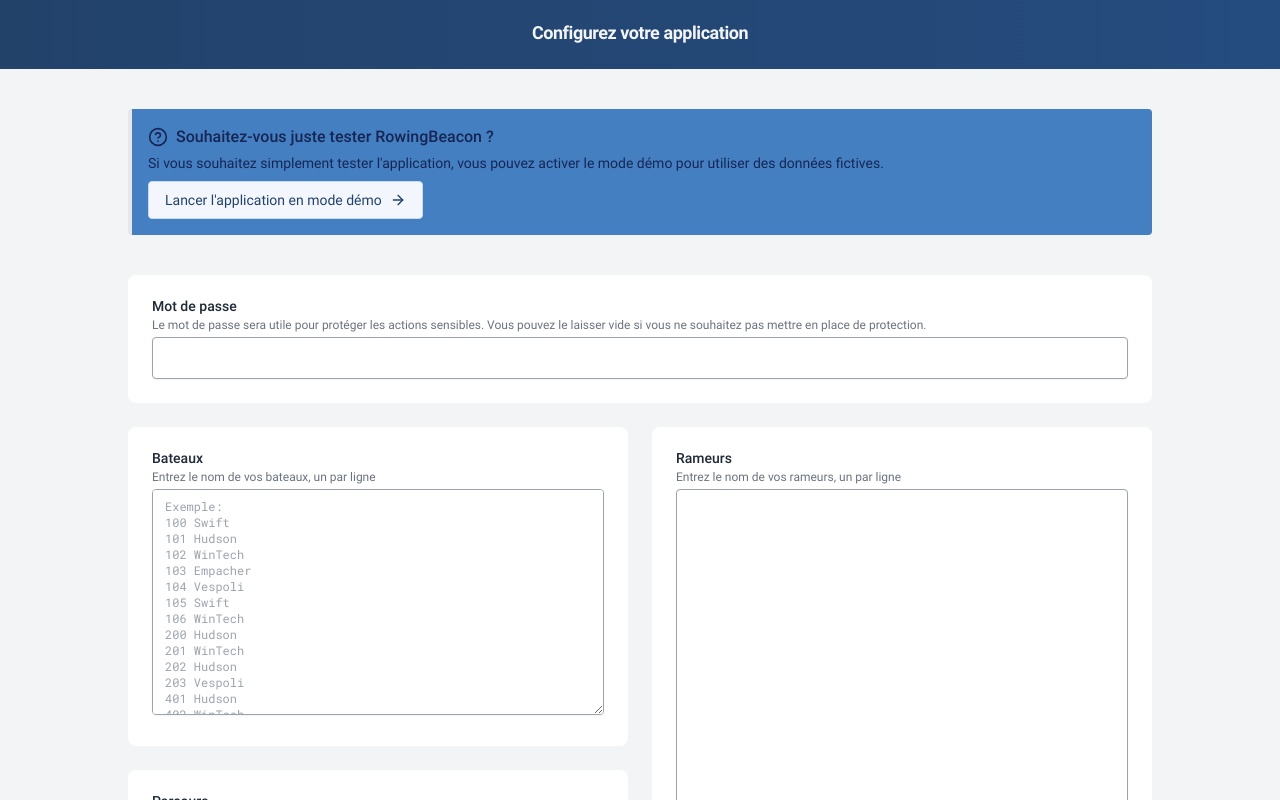
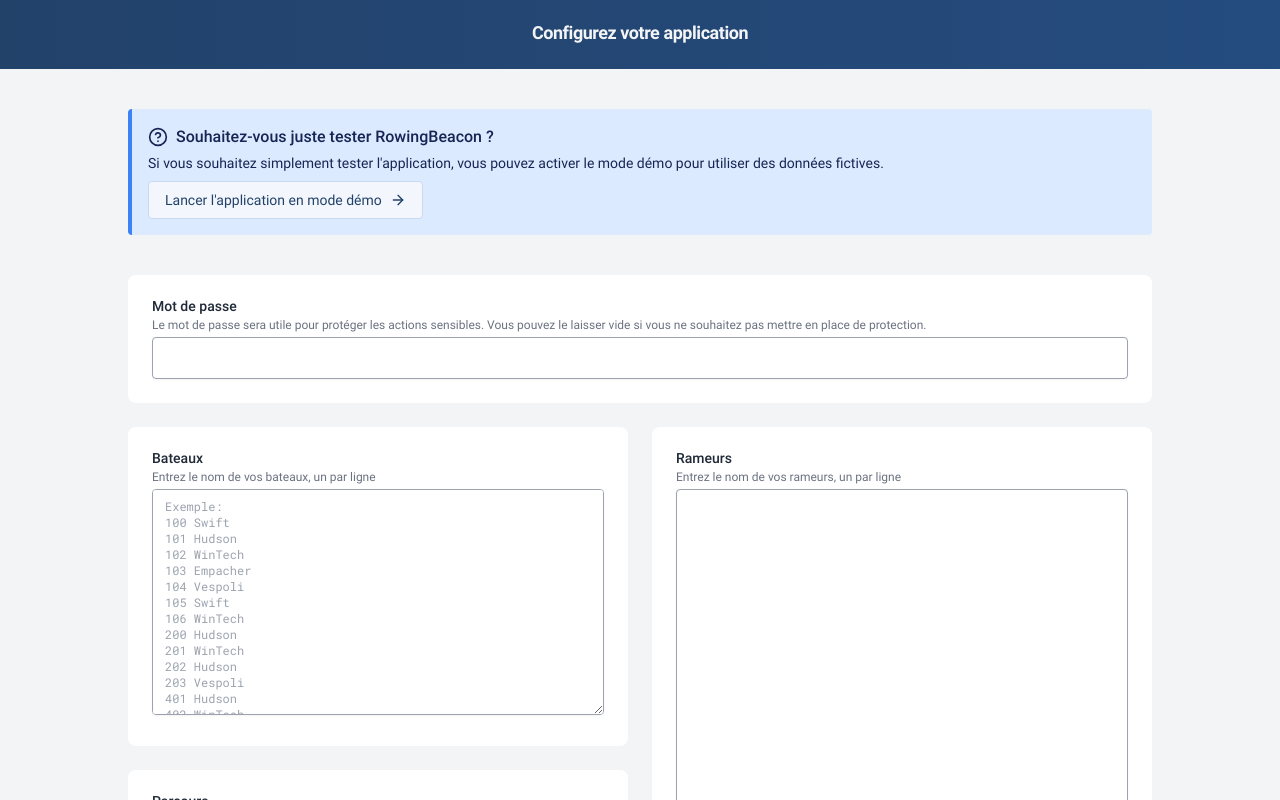
Before and after one commit to MathisBarre/logbook.rowingbeacon.com, a React (Vite) app: page / in a window 1280 px wide. Shown: the top 800 px of the page. Built offline with nearby package versions, Linux system fonts and the light colour scheme.

Commit message:
fix(onboarding): ui colors

```diff
--- a/package.json
+++ b/package.json
@@ -1,7 +1,7 @@
 {
   "name": "boathouse.rowingbeacon.com",
   "private": true,
-  "version": "0.11.4",
+  "version": "0.11.5",
   "type": "module",
   "scripts": {
     "dev": "vite",
--- a/src-tauri/tauri.conf.json
+++ b/src-tauri/tauri.conf.json
@@ -18,7 +18,7 @@
   },
   "productName": "Rowing Beacon",
   "mainBinaryName": "Rowing Beacon",
-  "version": "0.11.4",
+  "version": "0.11.5",
   "identifier": "com.rowing-beacon-tauri-app.app",
   "plugins": {},
   "app": {
--- a/src/onboarding/Onboarding.tsx
+++ b/src/onboarding/Onboarding.tsx
@@ -62,7 +62,7 @@ export const Onboarding = ({
             onboard(formatFormValues(values));
           })}
         >
-          <article className="flex flex-col gap-1 items-start bg-steel-blue-100 border-l-4 bg-steel-blue-500 p-4 rounded text-blue-950 my-4">
+          <article className="flex flex-col gap-1 items-start bg-blue-100 border-l-4 border-blue-500 p-4 rounded text-blue-950 my-4">
             <div className="flex gap-2 items-center">
               <CircleHelpIcon className="color-blue-500 h-5 w-5" />
 
```
